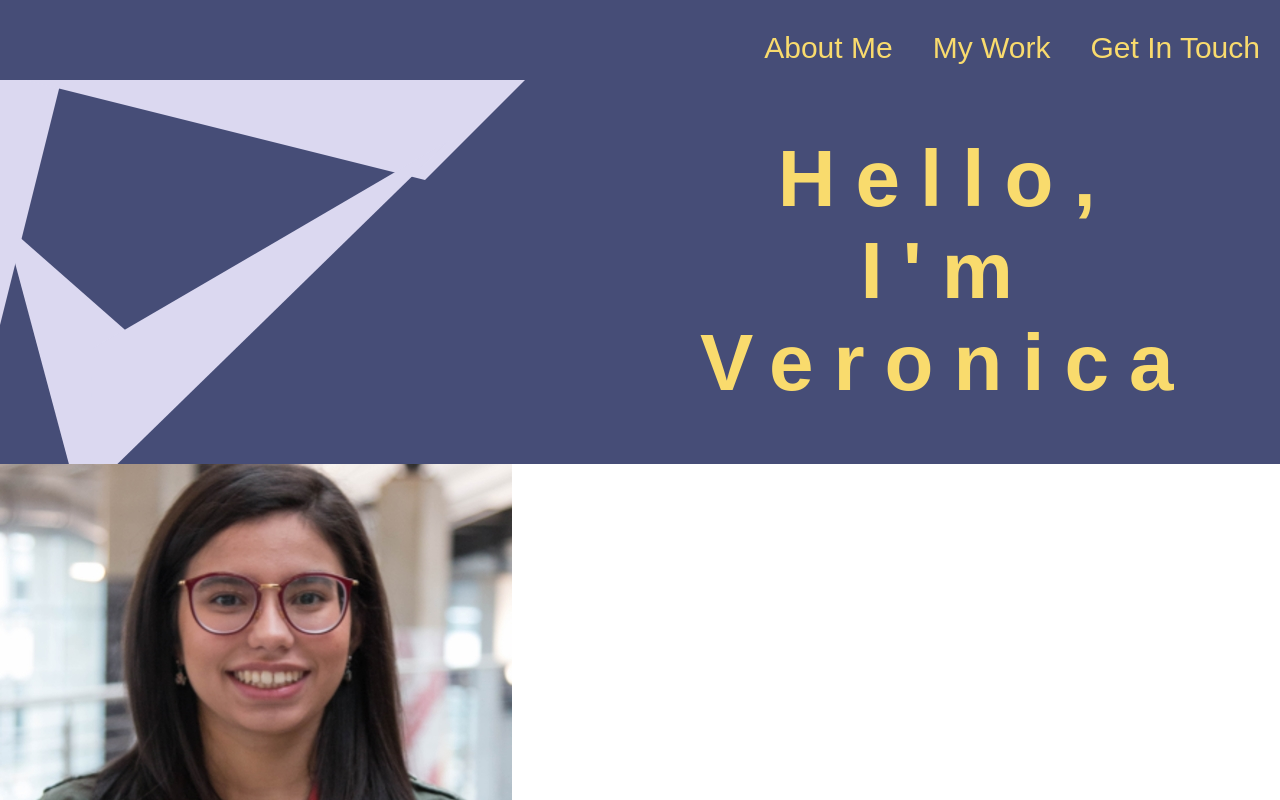
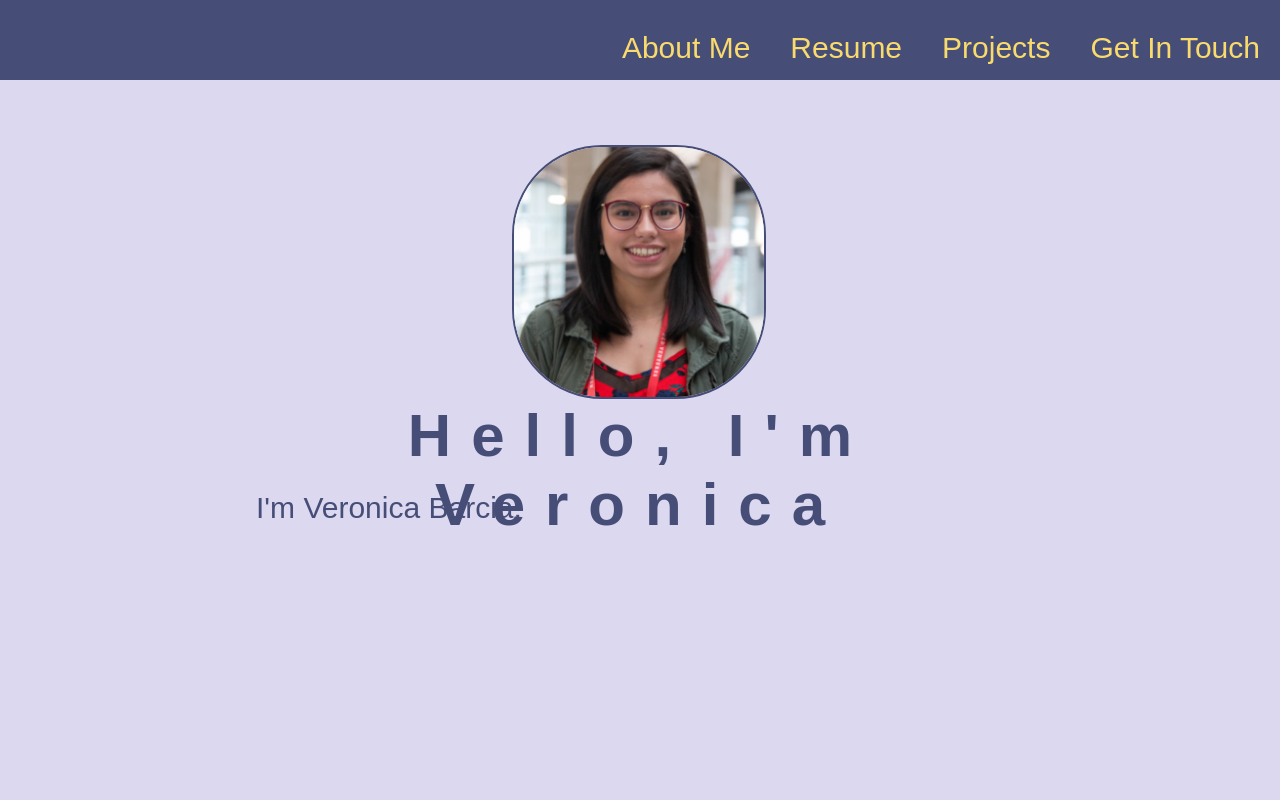
Before and after one commit to Veronica-B/portfolio, a React (Create React App) app: page / in a window 1280 px wide. Shown: the top 800 px of the page. Built offline with nearby package versions, Linux system fonts and the light colour scheme.

Commit message:
about me

```diff
--- a/src/App.js
+++ b/src/App.js
@@ -8,26 +8,26 @@ function App() {
     <div>
     <NavBar />
     <div className="background">
-      <div className="triangle--long-base left-side"></div>
-      <div className="triangle--long-base upside-down--left"></div>
-      <div></div>
-      <div className="triangle--iso tilted-right"></div>
-      <div className="triangle--long-base tilted"></div>
 
+    <img className="profile-pic" src={Vero}alt="Veronica Barcia" />
       <h1 className="background__header">Hello, I'm Veronica</h1>
 
-      <div className="triangle--long-base tilted"></div>
+      <p className="about-me">
+        I'm Veronica Barcia,
+      </p>
       </div>
-      <img src={Vero}alt="Veronica Barcia" />
-      <h2>About Me</h2>
-      <p> Lorem ipsum odor amet, consectetuer adipiscing elit. Ac purus in massa egestas mollis varius;
-    dignissim elementum. Mollis tincidunt mattis hendrerit dolor eros enim, nisi ligula ornare.
-    Hendrerit parturient habitant pharetra rutrum gravida porttitor eros feugiat. Mollis elit
-    sodales taciti duis praesent id. Consequat urna vitae morbi nunc congue.Mollis tincidunt mattis hendrerit dolor eros enim, nisi ligula ornare.
-    Hendrerit parturient habitant pharetra rutrum gravida porttitor eros feugiat. Mollis elit
-    sodales taciti duis praesent id. Consequat urna vitae morbi nunc congue.
-      </p>
-      <h2>My Work</h2>
+
+      <section className="background--pink">
+      <h2>Resume</h2>
+      </section>
+
+      <section className="background--lav">
+      <h2>Projects</h2>
+      </section>
+
+      <section className="background--pink">
+      <h2>Contact Me!</h2>
+      </section>
     </div>
   );
 }
--- a/src/components/navBar.js
+++ b/src/components/navBar.js
@@ -6,8 +6,9 @@ return(
  <header>
    <nav className="navbar">
        <ul className= "navbar__ul">
-           <li className= "navbar__ul__items" >About Me</li>
-            <li className= "navbar__ul__items">My Work</li>
+           <li className= "navbar__ul__items">About Me</li>
+           <li className= "navbar__ul__items">Resume</li>
+            <li className= "navbar__ul__items">Projects</li>
             <li className= "navbar__ul__items">Get In Touch</li>
        </ul>
    </nav>
--- a/src/css/scss_partials/_nav.scss
+++ b/src/css/scss_partials/_nav.scss
@@ -8,6 +8,7 @@
 .navbar{
 background-color: $pnavy;
 height:10vh;
+border-bottom: 1px solid $lavender;
 
 &__ul{
     display: flex;
--- a/src/css/scss_partials/_triangles.scss
+++ /dev/null
@@ -1,56 +0,0 @@
-
-.triangle--long-base{
-    height:0px;
-    width:0px;
-    border-top: 50px solid transparent;
-  border-right: 400px solid transparent;
-  border-bottom: 100px solid $lavender;
-  border-left: 100px solid transparent;
-}
-
-.triangle--iso{
-    height:0px;
-    width:0px;
-    border-top: 100px solid transparent;
-  border-right: 150px solid transparent;
-  border-bottom: 100px solid $lavender;
-  border-left: 150px solid transparent;
-}
-
-.triangle{
-    height:0px;
-    width:0px;
-    border-top: 100px solid transparent;
-  border-right: 100px solid transparent;
-  border-bottom: 100px solid $lavender;
-  border-left: 100px solid transparent;
-}
-
-.triangle--long{
-    height:0px;
-    width:0px;
-    border-top: 100px solid transparent;
-  border-right: 100px solid transparent;
-  border-bottom: 100px solid $lavender;
-  border-left: 100px solid transparent;
-}
-.upside-down{
-    transform: rotate(180deg);
-}
-
-.upside-down--left{
-    transform: translateX(-475px) rotate(180deg);
-}
-
-.left-side{
-    transform:rotate(90deg);
-    margin-left: -195px;
-}
-
-.tilted-right {
-    transform: translate(-10px, 35px) rotate(75deg);
-}
-
-.tilted{
-   transform: translate(-533px, -21px) rotate(-44.3deg);
-}
--- a/src/css/styles.css
+++ b/src/css/styles.css
@@ -7,6 +7,7 @@
 .navbar {
   background-color: #464D77;
   height: 10vh;
+  border-bottom: 1px solid #DBD8F0;
 }
 
 .navbar__ul {
@@ -30,93 +31,70 @@
   font-family: Hashed Browns, Arial, Helvetica, sans-serif;
 }
 
-.triangle--long-base {
-  height: 0px;
-  width: 0px;
-  border-top: 50px solid transparent;
-  border-right: 400px solid transparent;
-  border-bottom: 100px solid #DBD8F0;
-  border-left: 100px solid transparent;
-}
-
-.triangle--iso {
-  height: 0px;
-  width: 0px;
-  border-top: 100px solid transparent;
-  border-right: 150px solid transparent;
-  border-bottom: 100px solid #DBD8F0;
-  border-left: 150px solid transparent;
-}
-
-.triangle {
-  height: 0px;
-  width: 0px;
-  border-top: 100px solid transparent;
-  border-right: 100px solid transparent;
-  border-bottom: 100px solid #DBD8F0;
-  border-left: 100px solid transparent;
-}
-
-.triangle--long {
-  height: 0px;
-  width: 0px;
-  border-top: 100px solid transparent;
-  border-right: 100px solid transparent;
-  border-bottom: 100px solid #DBD8F0;
-  border-left: 100px solid transparent;
-}
-
-.upside-down {
-  -webkit-transform: rotate(180deg);
-          transform: rotate(180deg);
-}
-
-.upside-down--left {
-  -webkit-transform: translateX(-475px) rotate(180deg);
-          transform: translateX(-475px) rotate(180deg);
-}
-
-.left-side {
-  -webkit-transform: rotate(90deg);
-          transform: rotate(90deg);
-  margin-left: -195px;
-}
-
-.tilted-right {
-  -webkit-transform: translate(-10px, 35px) rotate(75deg);
-          transform: translate(-10px, 35px) rotate(75deg);
-}
-
-.tilted {
-  -webkit-transform: translate(-533px, -21px) rotate(-44.3deg);
-          transform: translate(-533px, -21px) rotate(-44.3deg);
-}
-
 * {
   padding: 0;
   margin: 0;
 }
 
 .background {
-  background-color: #464D77;
+  background-color: #DBD8F0;
   width: 100%;
   font-family: Hashed Browns, Arial, Helvetica, sans-serif;
   display: -ms-grid;
   display: grid;
-  -ms-grid-columns: (1fr)[3];
-      grid-template-columns: repeat(3, 1fr);
-  -ms-grid-rows: (10vw)[3];
-      grid-template-rows: repeat(3, 10vw);
+  -ms-grid-columns: (20%)[5];
+      grid-template-columns: repeat(5, 20%);
+  -ms-grid-rows: 5vw 20vw 7vw 25vw;
+      grid-template-rows: 5vw 20vw 7vw 25vw;
   overflow: hidden;
 }
 
 .background__header {
-  color: #F9DB6D;
-  margin-top: -75px;
-  margin-left: -300px;
+  color: #464D77;
   text-align: center;
-  font-size: 80px;
+  font-size: 60px;
   letter-spacing: 20px;
-  margin-right: 250px;
+  -ms-grid-row: 3;
+  grid-row: 3;
+  -ms-grid-column: 2;
+  -ms-grid-column-span: 3;
+  grid-column: 2/5;
+}
+
+.profile-pic {
+  height: 250px;
+  width: 250px;
+  border-radius: 90px;
+  border: solid 2px #464D77;
+  -ms-grid-row: 2;
+  grid-row: 2;
+  -ms-grid-column: 3;
+  grid-column: 3;
+}
+
+.headers {
+  color: #464D77;
+  -ms-grid-row: 4;
+  grid-row: 4;
+}
+
+.about-me {
+  color: #464D77;
+  -ms-grid-row: 4;
+  grid-row: 4;
+  -ms-grid-column: 2;
+  -ms-grid-column-span: 3;
+  grid-column: 2/5;
+  font-size: 30px;
+  font-family: Arial, Helvetica, sans-serif;
+}
+
+.background--pink {
+  height: 300px;
+  background-color: #EAC5D8;
+}
+
+.background--lav {
+  background-color: #DBD8F0;
 }
 /*# sourceMappingURL=styles.css.map */
--- a/src/css/styles.scss
+++ b/src/css/styles.scss
@@ -7,7 +7,6 @@ $font-family: Hashed Browns, Arial, Helvetica, sans-serif;
 //Hashed Browns for Headers? It looks cute :P
 @import "scss_partials/nav.scss";
 @import "scss_partials/footer.scss";
-@import "scss_partials/triangles";
 
 
 * {
@@ -17,23 +16,55 @@ $font-family: Hashed Browns, Arial, Helvetica, sans-serif;
 
 
 .background{
-    background-color: $pnavy;
+    background-color: $lavender;
     width:100%;
     font-family: $font-family;
     display: grid;
-    grid-template-columns: repeat(3, 1fr);
-    grid-template-rows: repeat(3, 10vw);
+    grid-template-columns: repeat(5, 20%);
+    grid-template-rows: 5vw 20vw 7vw 25vw;
     overflow: hidden;
 
 
     &__header{
-        color: $yellow;
-        margin-top:-75px ;
-      margin-left:-300px;
+        color: $pnavy;
         text-align: center;
-        font-size: 80px;
+        font-size: 60px;
         letter-spacing: 20px;
-        margin-right: 250px;
+        grid-row: 3;
+        grid-column:2/5 ;
     }
 
 }
+
+.profile-pic{
+    height:250px;
+    width: 250px;
+    border-radius:90px;
+    border: solid 2px $pnavy;
+    grid-row: 2;
+    grid-column: 3;
+}
+
+.headers{
+    color: $pnavy;
+    grid-row:4;
+
+}
+
+.about-me{
+    color: $pnavy;
+    grid-row:4;
+    grid-column: 2/5;
+    font-size: 30px;
+    font-family: Arial, Helvetica, sans-serif;
+}
+
+.background--pink{
+    height:300px;
+    background-color: $light-pink;
+}
+
+
+.background--lav{
+    background-color: $lavender;
+}
```
Also changed, not shown: 1 other file (tests, documents, lock files or other folders).
